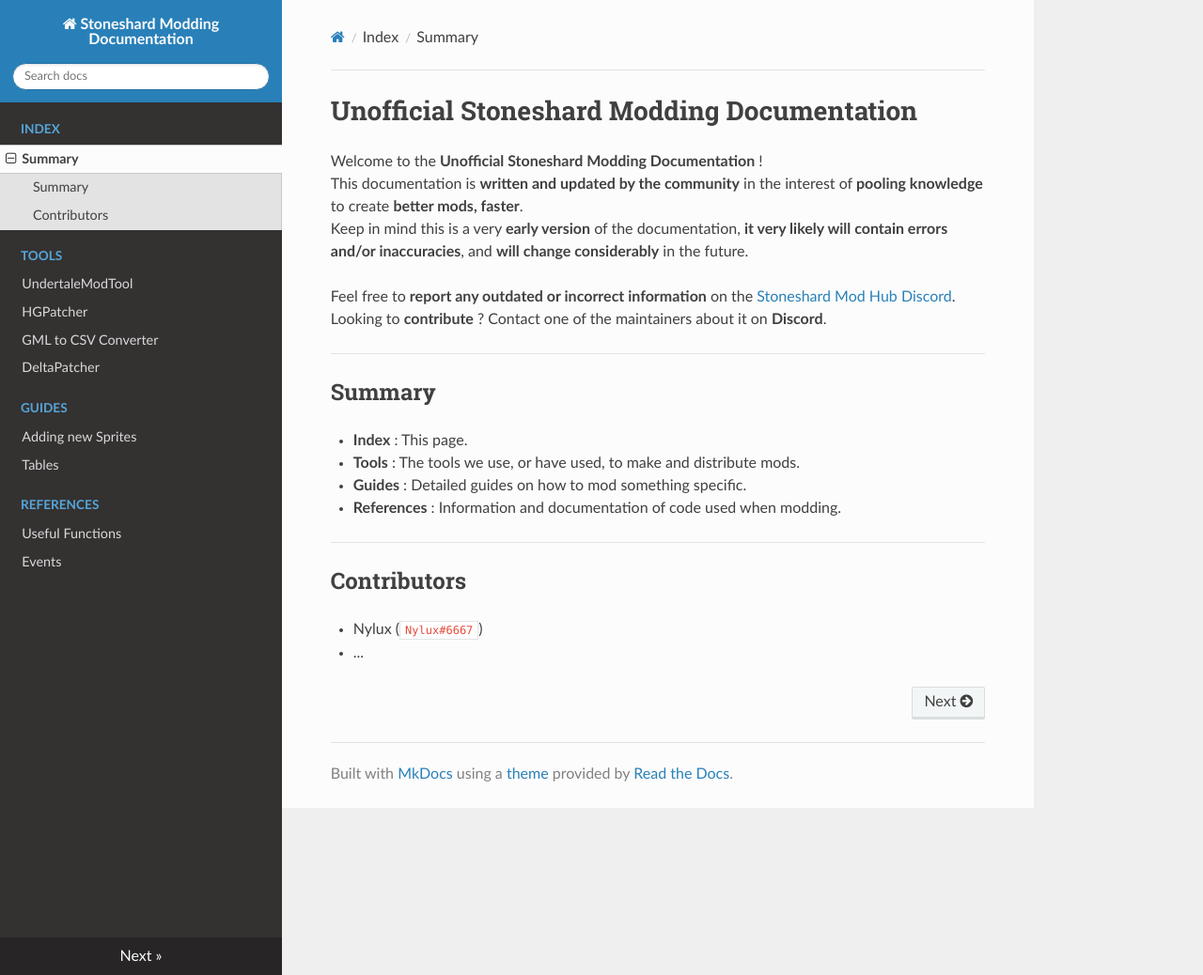
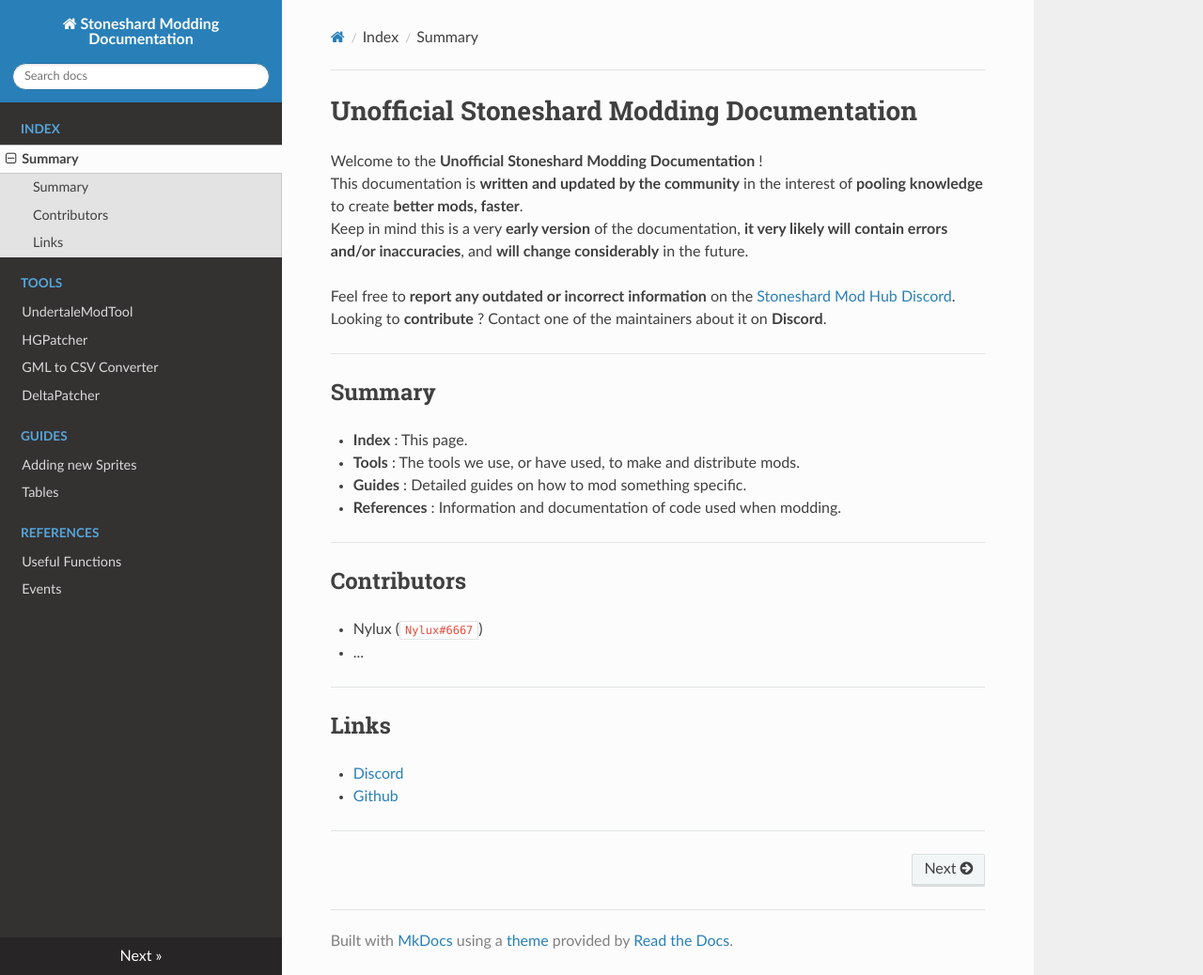
Before and after one commit to Nylux/StoneshardModding, an MkDocs documentation site: the page built from docs/index.md, in a window 1280 px wide and 1038 px high. Shown: the whole window at 94% size. Built offline with MkDocs 1.6.1, drawn with Linux system fonts in a browser that asks for light colours; nearby versions of some CDN libraries.

Commit message:
Adding links to index.md

```diff
--- a/docs/index.md
+++ b/docs/index.md
@@ -22,3 +22,12 @@ Looking to **contribute** ? Contact one of the maintainers about it on **Discord
 
 - Nylux (`Nylux#6667`)
 - ...
+
+---
+
+## Links
+
+- [Discord](https://discord.gg/YxfRKYUuht)
+- [Github](https://github.com/Nylux/StoneshardModding)
+
+---
```
